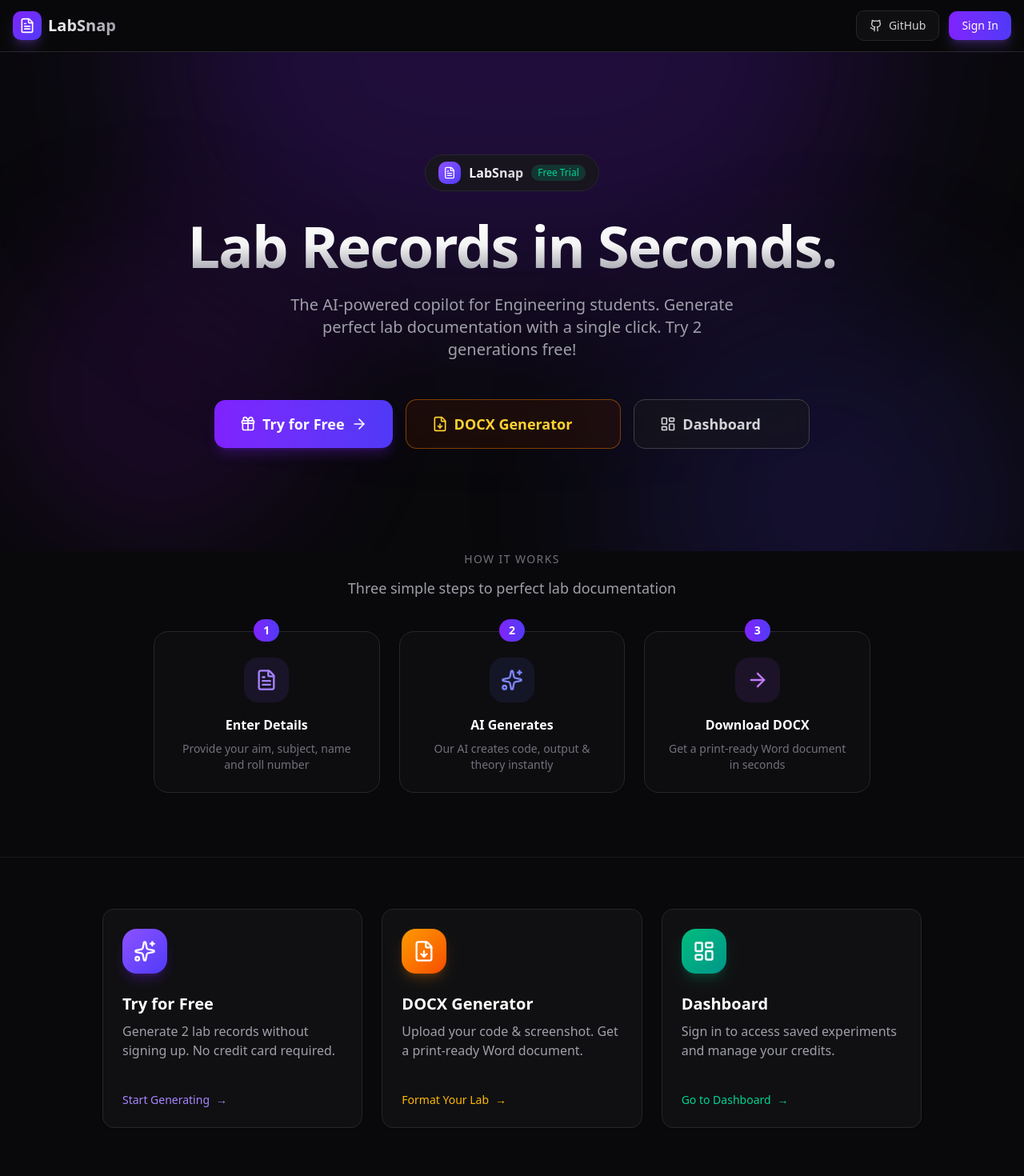
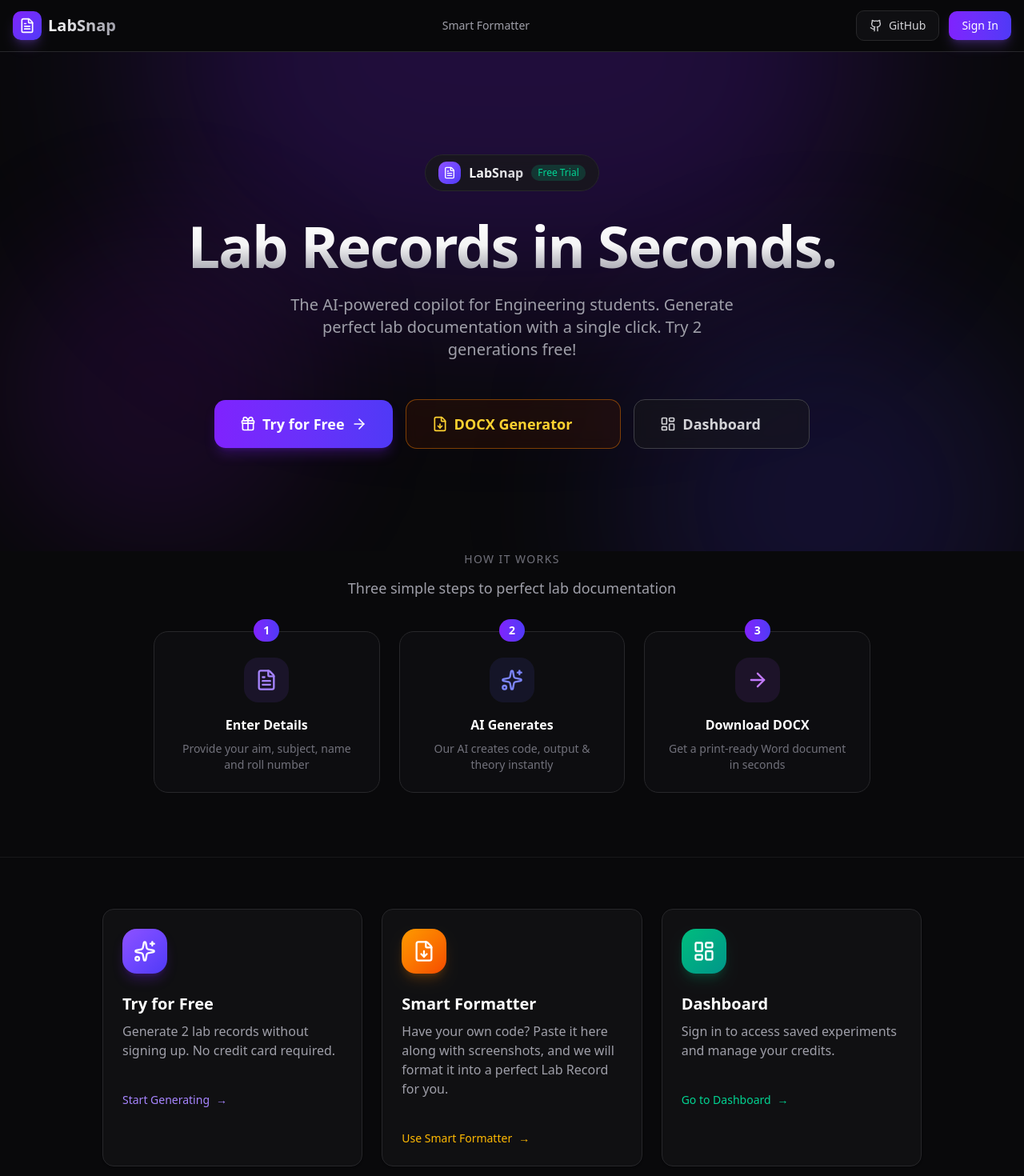
Before and after one commit to ijatinydv/labSnap, a Next.js app: page / in a window 1280 px wide. Shown: the top 1470 px of the page at 80% size. Built offline with nearby package versions, Linux system fonts and the light colour scheme; no server answers.

Commit message:
Refine "Smart Formatter" UI text and add nav link

```diff
--- a/src/app/format/page.tsx
+++ b/src/app/format/page.tsx
@@ -203,11 +203,10 @@
             Smart Formatter
           </div>
           <h1 className="mb-3 bg-gradient-to-r from-white via-zinc-200 to-zinc-400 bg-clip-text text-4xl font-bold tracking-tight text-transparent sm:text-5xl">
-            Format Your Lab Record
+            Smart Formatter
           </h1>
           <p className="mx-auto max-w-md text-lg text-zinc-400">
-            Upload your code and screenshot. We&apos;ll format it into a
-            print-ready Word document.
+            Manual Entry Mode: Paste your existing code and upload output screenshots. We'll handle the margins, fonts, and layout.
           </p>
         </div>
 
--- a/src/app/page.tsx
+++ b/src/app/page.tsx
@@ -194,16 +194,16 @@
                       <FileDown className="h-7 w-7 text-white" />
                     </div>
                     <CardTitle className="text-xl text-white transition-colors group-hover:text-amber-300">
-                      DOCX Generator
+                      Smart Formatter
                     </CardTitle>
                     <CardDescription className="text-base text-zinc-400">
-                      Upload your code & screenshot. Get a print-ready Word document.
+                      Have your own code? Paste it here along with screenshots, and we will format it into a perfect Lab Record for you.
                     </CardDescription>
                   </CardHeader>
 
                   <CardContent className="relative">
                     <div className="flex items-center gap-2 text-sm text-amber-400">
-                      <span className="font-medium">Format Your Lab</span>
+                      <span className="font-medium">Use Smart Formatter</span>
                       <span className="transition-transform duration-200 group-hover:translate-x-1">
                         →
                       </span>
--- a/src/components/Navbar.tsx
+++ b/src/components/Navbar.tsx
@@ -21,6 +21,16 @@
             LabSnap
           </span>
         </Link>
+
+        {/* Center: Navigation Links */}
+        <nav className="hidden md:flex items-center gap-6">
+          <Link
+            href="/format"
+            className="text-sm font-medium text-zinc-400 transition-colors hover:text-white"
+          >
+            Smart Formatter
+          </Link>
+        </nav>
 
         {/* Right Side: GitHub + Auth */}
         <div className="flex items-center gap-3">
```
